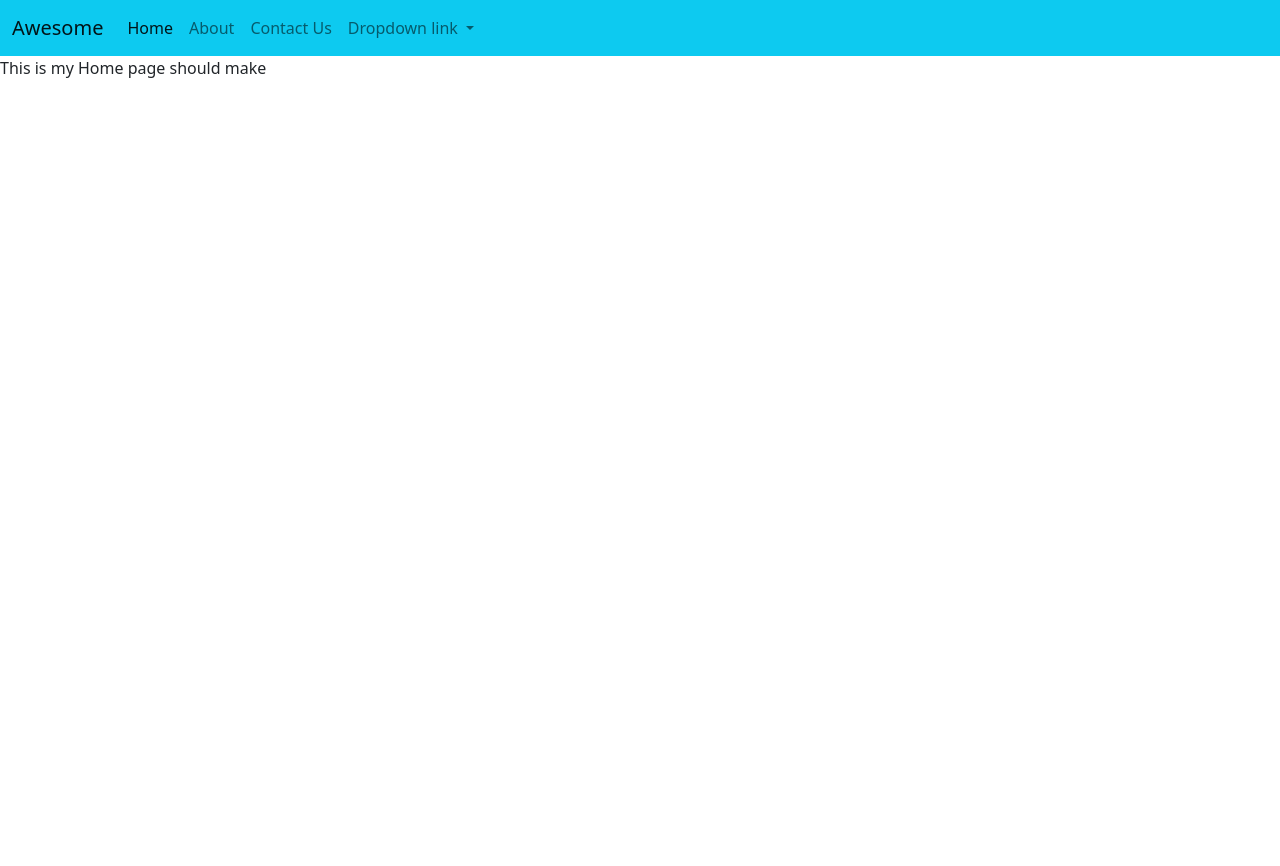
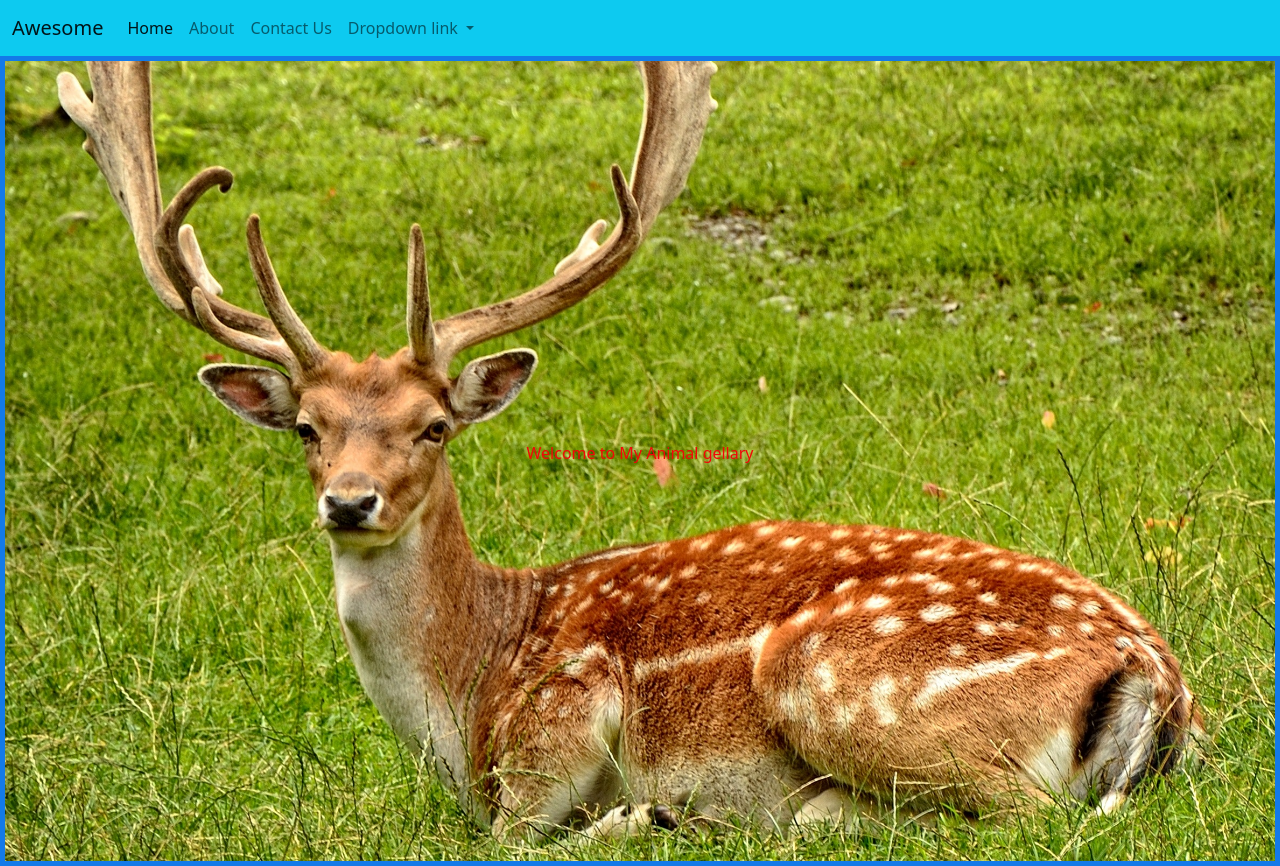
Before and after one commit to sujonroyGithub/awesome-natural-gallery-website, a Django app: page / in a window 1280 px wide. Before the commit the page ends 78 px from the top, so only its background shows below. Run offline with Django 4.2, Linux system fonts and the light colour scheme.

Commit message:
small changed

```diff
--- a/AwesomeWebsite/AwesomeWebsite/settings.py
+++ b/AwesomeWebsite/AwesomeWebsite/settings.py
@@ -117,7 +117,7 @@ USE_TZ = True
 # https://docs.djangoproject.com/en/4.0/howto/static-files/
 
 STATIC_URL = 'static/'
-BASE_DIR = os.path.dirname(os.path.dirname(os.path.abspath(__file__)))
+# BASE_DIR = os.path.dirname(os.path.dirname(os.path.abspath(__file__)))
 
 
 STATIC_ROOT=os.path.join(BASE_DIR,'static/')
--- a/AwesomeWebsite/templates/index.html
+++ b/AwesomeWebsite/templates/index.html
@@ -1,3 +1,32 @@
 {% extends 'basic.html' %}
 {% block title %} Awesome Website Home {% endblock title %}
-{% block body %} This is my Home page should make  {% endblock body %}
+{% block body %}
+{% load static %}
+<style>
+#benner{
+
+   background-image:url("{% static '/media/animal6.jpg' %}");
+   background-position: center;
+   transition: 2s;
+   background-repeat: no-repeat;
+   background-size: cover;
+   color: rgb(242, 7, 7);
+   border: 5px solid rgb(19, 122, 232);
+}
+.benner-container{
+   height: 100vh;
+}
+</style>
+
+
+        <section id="benner">
+            <div class="benner-container d-flex justify-content-center align-items-center">
+                <div class="benner-body text-center">
+                    <p>Welcome to My Animal gellary</p>
+                </div>
+            </div>
+        </section>
+
+
+
+{% endblock body %}
```
Also changed, not shown: AwesomeWebsite/static/media/animal6.jpg (added), AwesomeWebsite/static/media/nature3.jpg (added), AwesomeWebsite/static/media/s1.jpg (added), AwesomeWebsite/static/media/s2.jpg (added), AwesomeWebsite/static/media/s4.jpg (added), AwesomeWebsite/static/media/s5.jpg (added).
